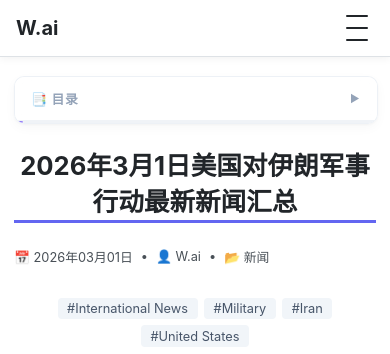
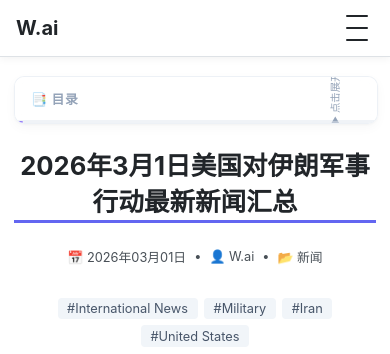
Before and after one commit to wujiaming88/wujiaming88.github.io, a Jekyll site: the page built from _posts/2026-03-01-us-iran-news.md, in a window 390 px wide. Shown: the top 354 px of the page. Built offline with Jekyll 4.4.1, drawn with Linux system fonts in a browser that asks for light colours; nearby versions of some CDN libraries.

Commit message:
mobile: 修复TOC折叠交互+标题溢出+移除内联样式
- TOC 折叠后显示'▶ 点击展开'提示
- 展开后移除 mobile-collapsed class
- 标题从内联样式移到 CSS（允许媒体查询覆盖）
- post-meta 从内联样式移到 CSS
- 标题 word-wrap: break-word 确保长标题换行

```diff
--- a/_layouts/single.html
+++ b/_layouts/single.html
@@ -780,8 +780,8 @@
 <article class="post h-entry" itemscope itemtype="http://schema.org/BlogPosting">
 
   <header class="post-header">
-    <h1 class="post-title p-name" itemprop="name headline" style="font-size: 2.5rem; margin-bottom: 1.5rem; word-wrap: break-word; overflow-wrap: break-word;">{{ page.title | escape }}</h1>
-    <div class="post-meta" style="font-size: 0.9rem; color: var(--text-secondary); margin-bottom: 2rem; display: flex; flex-wrap: wrap; gap: 0.5rem 1rem; align-items: center; overflow-wrap: break-word;">
+    <h1 class="post-title p-name" itemprop="name headline">{{ page.title | escape }}</h1>
+    <div class="post-meta">
       <time class="dt-published" datetime="{{ page.date | date_to_xmlschema }}" itemprop="datePublished">
         📅 {{ page.date | date: '%Y年%m月%d日' }}
       </time>
@@ -1060,6 +1060,7 @@
             tocBody.classList.add('collapsed');
             tocBody.classList.add('mobile-collapsed');
             tocToggle.classList.add('collapsed');
+            tocToggle.textContent = '▶ 点击展开';
         }
     }
 
@@ -1109,10 +1110,18 @@
     var tocToggle = document.getElementById('toc-toggle');
     if (tocBody.classList.contains('collapsed')) {
         tocBody.classList.remove('collapsed');
+        tocBody.classList.remove('mobile-collapsed');
         tocToggle.classList.remove('collapsed');
+        tocToggle.textContent = '▼';
     } else {
         tocBody.classList.add('collapsed');
         tocToggle.classList.add('collapsed');
+        if (window.innerWidth <= 768) {
+            tocBody.classList.add('mobile-collapsed');
+            tocToggle.textContent = '▶ 点击展开';
+        } else {
+            tocToggle.textContent = '▶';
+        }
     }
 }
 </script>
--- a/assets/post.css
+++ b/assets/post.css
@@ -240,17 +240,24 @@
 }
 
 article.post .post-header .post-title {
-    font-size: 2.8rem;
-    margin-bottom: 1rem;
+    font-size: 2.5rem;
+    margin-bottom: 1.5rem;
     font-weight: bold;
     color: var(--text-primary);
     line-height: 1.3;
+    word-wrap: break-word;
+    overflow-wrap: break-word;
 }
 
 article.post .post-header .post-meta {
     color: var(--text-secondary);
-    font-size: 1rem;
-    margin-bottom: 0;
+    font-size: 0.9rem;
+    margin-bottom: 2rem;
+    display: flex;
+    flex-wrap: wrap;
+    gap: 0.5rem 1rem;
+    align-items: center;
+    justify-content: center;
 }
 
 /* ==================== */
```
